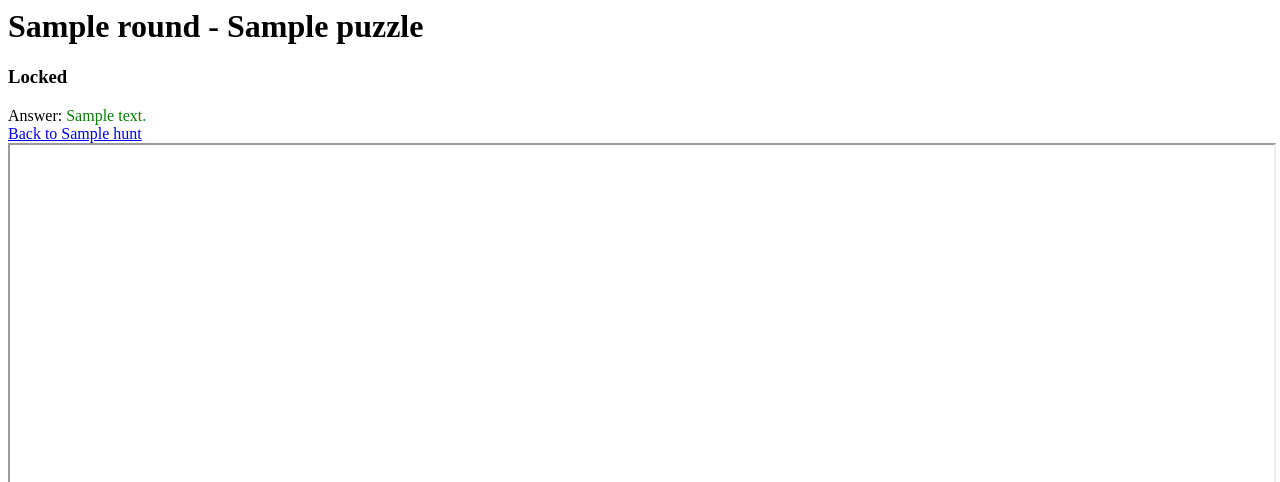
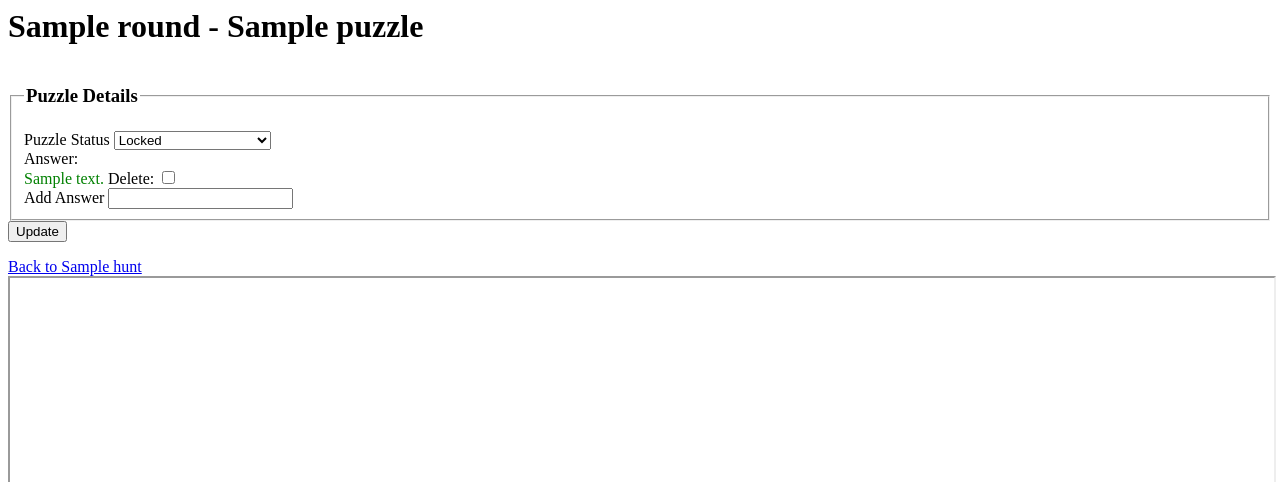
Before and after one commit to Bazinga9000/reservoir, a Django app: page /puzzle/1/ in a window 1280 px wide. Shown: the top 482 px of the page. Run offline with Django 5.2, Linux system fonts and the light colour scheme; tables that the repository leaves empty hold one stand-in row (values such as "Sample post").

Commit message:
puzzle page update form

```diff
--- a/puzzles/templates/puzzles/puzzlepage.html
+++ b/puzzles/templates/puzzles/puzzlepage.html
@@ -1,12 +1,33 @@
 <h1>{{ puzzle.hunt_round.name }} - {{ puzzle.name }}</h1>
-<h3>{{ puzzle.get_status_display }} </h3>
 
-{% if puzzle.answer_set.all %}
-Answer{{puzzle.answer_set.all.count|pluralize}}:
-<span class="answer" style="color: green">
-{{ puzzle.answer_set.all| join:", "}}
-</span><br>
-{% endif %}
+<form autocomplete="off" action="{% url 'puzzles:update' puzzle.id %}" method="post">
+{% csrf_token %}
+<fieldset>
+    <legend><h3>Puzzle Details</h3></legend>
+    {% if error_message %}<p><strong>{{ error_message }}</strong></p>{% endif %}
+    <label for="statuses">Puzzle Status</label>
+
+    <select name="status" id="statuses">
+        {% for opt in puzzle_statuses.choices %}
+        <option value="{{ opt.0 }}" {% if opt.0 == puzzle.status %} selected="selected" {% endif %}>{{ opt.1 }}</option>
+        {% endfor %}
+    </select><br>
+
+    {% if puzzle.answer_set.all %}
+    Answer{{puzzle.answer_set.all.count|pluralize}}:<br>
+    {% for answer in puzzle.answer_set.all %}
+    <span class="answer" style="color: green">
+    {{ answer.answer_text }}
+    </span>  Delete: <input type="checkbox" id="delete_answer_{{ answer.id }}" name="delete_answer_{{ answer.id }}" value="Delete">
+    <br>
+    {% endfor %}
+    {% endif %}
+    <label for="new_answer">Add Answer</label>
+    <input class="new_answer" name="new_answer" maxlength="255"></input>
+
+</fieldset>
+<input type="submit" value="Update">
+</form>
 
 <a href="{% url 'puzzles:bigboard' puzzle.hunt_round.hunt.id %}">Back to {{ puzzle.hunt_round.hunt.name }}</a>
 
--- a/puzzles/urls.py
+++ b/puzzles/urls.py
@@ -6,5 +6,6 @@ app_name = "puzzles"
 urlpatterns = [
     # path("", views.index, name="index"),
     path("hunt/<int:hunt_id>/", views.bigboard, name="bigboard"),
-    path("puzzle/<int:puzzle_id>/", views.puzzlepage, name="puzzlepage")
+    path("puzzle/<int:puzzle_id>/", views.puzzlepage, name="puzzlepage"),
+    path("puzzle/<int:puzzle_id>/update", views.update, name="update")
 ]
--- a/puzzles/views.py
+++ b/puzzles/views.py
@@ -1,7 +1,8 @@
 from django.shortcuts import get_object_or_404, render
-from django.http import HttpResponse
+from django.http import HttpResponse, HttpResponseRedirect
+from django.urls import reverse
 
-from .models import Hunt, Puzzle
+from .models import Hunt, Puzzle, PuzzleStatus, Answer
 
 def bigboard(request, hunt_id):
     hunt = get_object_or_404(Hunt, pk=hunt_id)
@@ -11,4 +12,32 @@ def bigboard(request, hunt_id):
 def puzzlepage(request, puzzle_id):
     puzzle = get_object_or_404(Puzzle, pk=puzzle_id)
 
-    return render(request, "puzzles/puzzlepage.html", {"puzzle": puzzle})
+    return render(request, "puzzles/puzzlepage.html", {
+        "puzzle": puzzle,
+        "puzzle_statuses": PuzzleStatus
+    })
+
+def update(request, puzzle_id):
+    puzzle = get_object_or_404(Puzzle, pk=puzzle_id)
+
+    # TODO: proper validation
+
+    # Update puzzle status
+    new_status = request.POST["status"]
+    puzzle.status = new_status
+    puzzle.save()
+
+    # Delete any requested answer
+    for answer in puzzle.answer_set.all():
+        if request.POST.get(f"delete_answer_{answer.id}", False):
+            answer.delete()
+
+    # Add new answer
+    new_answer_text = request.POST["new_answer"]
+    if new_answer_text != "" and len(new_answer_text) < 255:
+        ans = Answer()
+        ans.answer_text = new_answer_text.upper()
+        ans.puzzle = puzzle
+        ans.save()
+
+    return HttpResponseRedirect(reverse("puzzles:puzzlepage", args=(puzzle.id,)))
```
